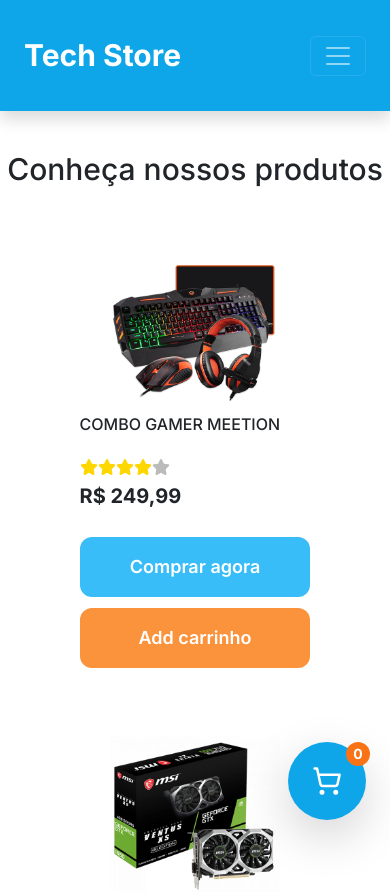
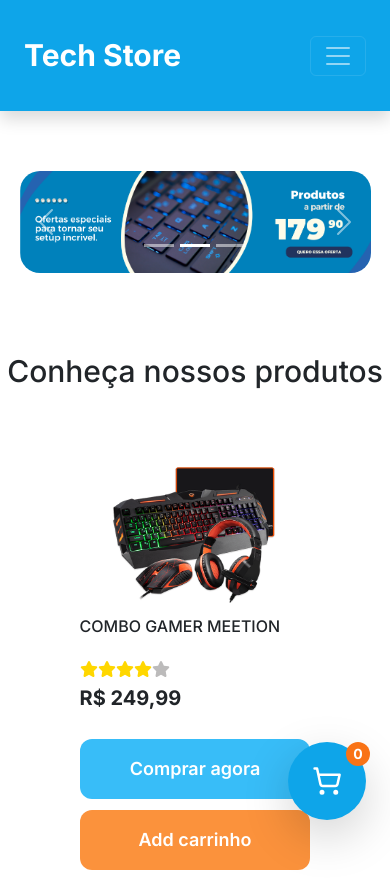
Before and after one commit to brunom-dev/project-Ecommerce, a React (Vite) app: page / in a window 390 px wide. Shown: the top 892 px of the page. Built offline with nearby package versions, Linux system fonts and the light colour scheme.

Commit message:
feat: implementacao de um carrosel na pagina home

```diff
--- /dev/null
+++ b/src/components/ImageCarousel/Carousel.css
@@ -0,0 +1,47 @@
+
+.carousel {
+    width: 90%;
+    margin: 60px 0 40px;
+}
+
+.carousel-inner {
+    border-radius: 20px;
+}
+
+.carousel-item img {
+    object-fit: cover;
+    width: 100%;
+}
+
+.carousel-caption {
+    background-color: rgba(0, 0, 0, 0.5);
+    padding: 10px;
+    border-radius: 10px;
+    z-index: 1;
+}
+
+.carousel-caption h3 {
+    font-size: 1.5rem;
+    font-family: 'Georgia', serif;
+}
+
+.carousel-caption p {
+    font-size: 1rem;
+    font-family: 'Georgia', serif;
+}
+
+/* Responsividade */
+@media (max-width: 768px) {
+    .carousel-item img {
+        height: auto;
+        max-height: 300px;
+    }
+
+    .carousel-caption h3 {
+        font-size: 1.2rem;
+    }
+
+    .carousel-caption p {
+        font-size: 0.9rem;
+    }
+}
--- /dev/null
+++ b/src/components/ImageCarousel/index.tsx
@@ -0,0 +1,43 @@
+import { Carousel } from 'react-bootstrap';
+import './Carousel.css';
+
+import image1 from '../../assets/images/home/image_1.png';
+
+export function ImageCarousel() {
+    return (
+        <Carousel>
+            <Carousel.Item>
+                <img
+                    className="d-block w-100"
+                    src={image1}
+                    alt="Primeira imagem"
+                />
+                {/*<Carousel.Caption>
+                    <h3>Nanda e Junior</h3>
+                </Carousel.Caption>*/}
+            </Carousel.Item>
+
+            <Carousel.Item>
+                <img
+                    className="d-block w-100"
+                    src={image1}
+                    alt="Primeira imagem"
+                />
+                {/*<Carousel.Caption>
+                    <h3>Nanda e Junior</h3>
+                </Carousel.Caption>*/}
+            </Carousel.Item>
+
+            <Carousel.Item>
+                <img
+                    className="d-block w-100"
+                    src={image1}
+                    alt="Primeira imagem"
+                />
+                {/*<Carousel.Caption>
+                    <h3>Nanda e Junior</h3>
+                </Carousel.Caption>*/}
+            </Carousel.Item>
+        </Carousel>
+    );
+}
--- a/src/page/Home/index.tsx
+++ b/src/page/Home/index.tsx
@@ -1,6 +1,7 @@
 import { Card } from "../../components/Card"
 import { CardProps } from "../../interfaces/CardProps"
 import { CartFloat } from '../../components/Cart/cartFloat';
+import { ImageCarousel } from "../../components/ImageCarousel/index"
 
 import produtos from "../../assets/dados/index"
 
@@ -8,6 +9,11 @@
 
     return(
         <section className="relative">
+
+            <div className="flex justify-center items-center">
+                <ImageCarousel />
+
+            </div>
 
             <h1 className="md:text-5xl text-3xl font-medium pt-10 text-center">Conheça nossos produtos</h1>
 
```
Also changed, not shown: src/assets/images/home/image_1.png (added).
